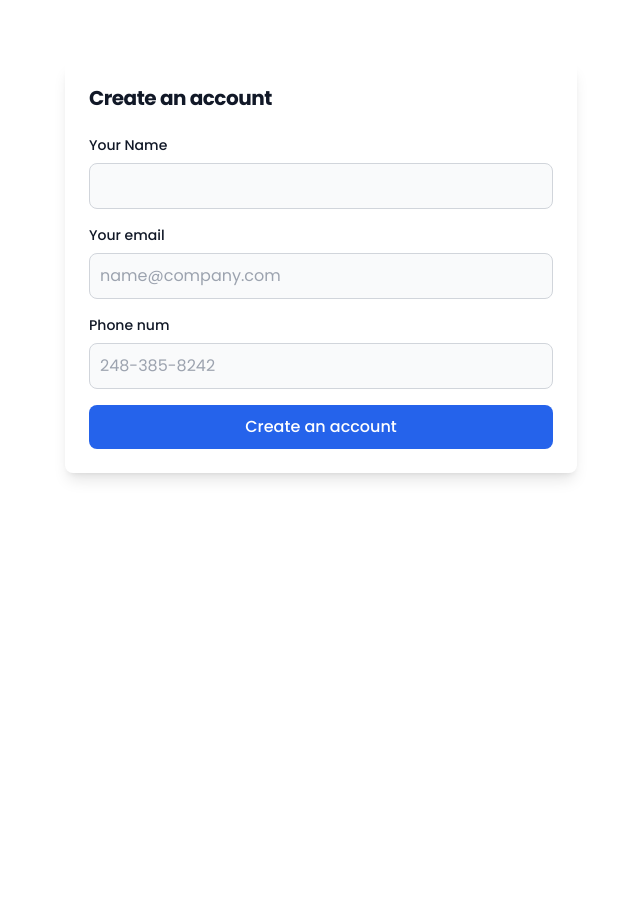
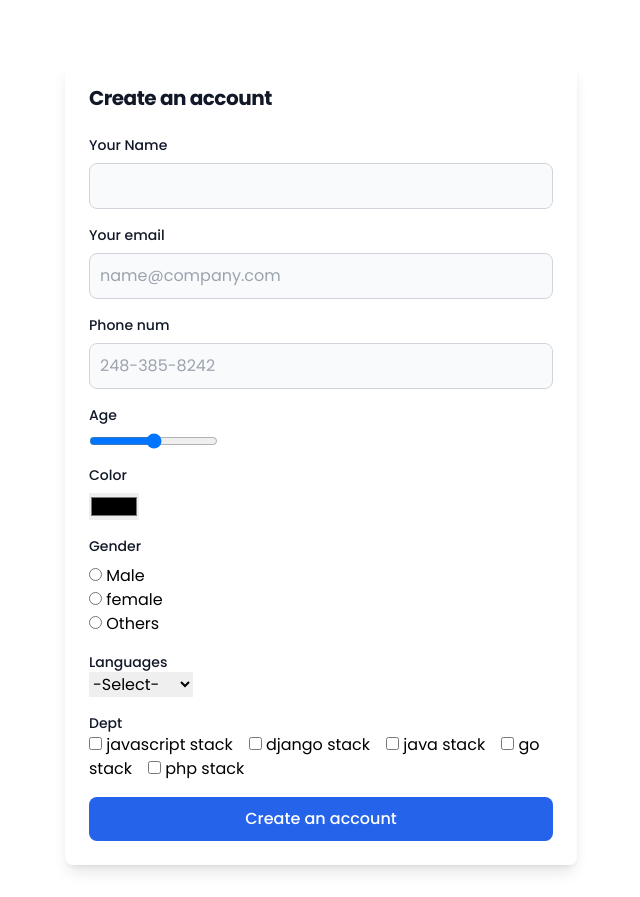
Before and after one commit to topujss/react-practice, a React (Create React App) app: page /contact in a window 1280 px wide. Shown: the part 360-1257 px from the top of the page, without its empty margins (319-959 px from the left). Before the commit the page ends 865 px from the top, so only its background shows below. Built offline with nearby package versions, Linux system fonts and the light colour scheme; the HTML template or start-up script is replaced by a standard one.

Commit message:
Practice ongoing

```diff
--- a/src/pages/Contact/Contact.jsx
+++ b/src/pages/Contact/Contact.jsx
@@ -10,16 +10,21 @@ export default function Contact() {
     name: '',
     email: '',
     cell: '',
+    age: '',
+    color: '',
+    gender: '',
+    language: '',
+    dept: '',
   });
 
   // On input change
-  function handleInput(e) {
-    const This = e.target;
+  function handleChange(e) {
+    const { name, value } = e.target;
 
-    setInput({
-      ...input,
-      [This.name]: This.value,
-    });
+    setInput((prevState) => ({
+      ...prevState,
+      [name]: value,
+    }));
   }
 
   // alert state management
@@ -30,7 +35,7 @@ export default function Contact() {
   });
 
   // On form submit event
-  const handleInputSubmit = (e) => {
+  const handleChangeSubmit = (e) => {
     e.preventDefault();
 
     const { name, email, cell } = input;
@@ -80,7 +85,7 @@ export default function Contact() {
             <div className="w-full rounded-lg shadow-lg max-w-lg">
               <div className="p-6 space-y-6">
                 <h1 className="text-xl font-bold leading-tight tracking-tight text-gray-900">Create an account</h1>
-                <form className="space-y-4" onSubmit={handleInputSubmit}>
+                <form className="space-y-4" onSubmit={handleChangeSubmit}>
                   {/* if alert true show else hide alert */}
                   {alert.status && <Alert msg={alert.msg} type={alert.type} hide={setAlert} />}
                   <div>
@@ -89,9 +94,9 @@ export default function Contact() {
                     </label>
                     <input
                       type="text"
+                      name="name"
                       value={input.name}
-                      name="name"
-                      onChange={handleInput}
+                      onChange={handleChange}
                       className="bg-gray-50 border border-gray-300 text-gray-900 rounded-lg focus:ring focus:ring-primary-600 focus:border-primary-600 block w-full p-2.5 outline-none"
                     />
                   </div>
@@ -103,7 +108,7 @@ export default function Contact() {
                       type="email"
                       name="email"
                       value={input.email}
-                      onChange={handleInput}
+                      onChange={handleChange}
                       className="bg-gray-50 border border-gray-300 text-gray-900 rounded-lg focus:ring focus:ring-primary-600 focus:border-primary-600 block w-full p-2.5 outline-none"
                       placeholder="name@company.com"
                     />
@@ -116,10 +121,99 @@ export default function Contact() {
                       type="text"
                       name="cell"
                       value={input.cell}
-                      onChange={handleInput}
+                      onChange={handleChange}
                       className="bg-gray-50 border border-gray-300 text-gray-900 rounded-lg block w-full p-2.5 outline-none"
                       placeholder="248-385-8242"
                     />
+                  </div>
+                  {/* input range tag */}
+                  <div className="block">
+                    <label htmlFor="" className="block mb-2 text-sm font-medium text-gray-900">
+                      Age
+                    </label>
+                    <input
+                      name="age"
+                      value={input.age}
+                      onChange={handleChange}
+                      className="block"
+                      type="range"
+                      step={1}
+                      min="14"
+                      max="70"
+                    />
+                  </div>
+                  {/* input color tag */}
+                  <div className="block">
+                    <label htmlFor="" className="block mb-2 text-sm font-medium text-gray-900">
+                      Color
+                    </label>
+                    <input
+                      name="color"
+                      value={input.color}
+                      onChange={handleChange}
+                      className="block"
+                      type="color"
+                      draggable={false}
+                      id=""
+                    />
+                  </div>
+
+                  {/* input radio tag */}
+                  <div>
+                    <label htmlFor="" className="block mb-2 text-sm font-medium text-gray-900">
+                      Gender
+                    </label>
+                    <label htmlFor="link" className="block">
+                      <input type="radio" name="male" value="male" onChange={handleChange} id="link" /> Male
+                    </label>
+                    <label htmlFor="" className="block">
+                      <input type="radio" name="female" value="female" onChange={handleChange} id="" /> female
+                    </label>
+                    <label htmlFor="">
+                      <input type="radio" name="others" value="others" onChange={handleChange} id="" /> Others
+                    </label>
+                  </div>
+                  {/* select option tag */}
+                  <div className="block mb-2">
+                    <label htmlFor="" className="block  text-sm font-medium text-gray-900">
+                      Languages
+                    </label>
+                    <select
+                      name="language"
+                      value={input.language}
+                      onChange={handleChange}
+                      className="capitalize focus:outline-none"
+                      id=""
+                    >
+                      <option value="select">-Select-</option>
+                      <option value="javascript">javascript</option>
+                      <option value="python">python</option>
+                      <option value="java">java</option>
+                      <option value="csharp">cSharp</option>
+                      <option value="go">go</option>
+                      <option value="rust">rust</option>
+                    </select>
+                  </div>
+                  {/* input checkbox tag */}
+                  <div className="block mb-2">
+                    <label htmlFor="" className="block  text-sm font-medium text-gray-900">
+                      Dept
+                    </label>
+                    <label htmlFor="">
+                      <input type="checkbox" /> javascript stack
+                    </label>
+                    <label htmlFor="" className="mx-4">
+                      <input type="checkbox" /> django stack
+                    </label>
+                    <label htmlFor="">
+                      <input type="checkbox" /> java stack
+                    </label>
+                    <label htmlFor="" className="mx-4">
+                      <input type="checkbox" /> go stack
+                    </label>
+                    <label htmlFor="">
+                      <input type="checkbox" /> php stack
+                    </label>
                   </div>
                   <button
                     type="submit"
--- a/src/pages/Home/Home.jsx
+++ b/src/pages/Home/Home.jsx
@@ -1,85 +1,29 @@
-import React, { useEffect, useState } from 'react';
+import { useState } from 'react';
 import Header from '../../components/Header/Header';
-import Model from '../../components/Modal/Modal';
 import Title from '../../components/Title/Title';
 
-export default function Home() {
-  const [modal, setModal] = useState(false);
+const Home = () => {
+  const [name, setName] = useState('usa');
 
-  const [count, setCount] = useState(0);
-  setTimeout(() => {}, 1000);
-
-  const [age, setAge] = useState(0);
-  const [year, setYear] = useState(null);
-
-  const handleCheckAge = () => {
-    const ageCal = new Date().getFullYear() - age;
-
-    setYear(ageCal);
+  const handleChange = (e) => {
+    setName(e.target.value);
   };
-
-  useEffect(() => {
-    console.log(`Effect affecting`);
-  }, [year]);
 
   return (
     <>
-      <section className="text-center">
       <Header />
       <Title
         title="our Home page"
         subTitle="Computer programmers, are responsible for developing, coding, installing, and maintaining software systems."
         divider={true}
       />
+      <div className="max-w-screen-lg mx-auto ">
+        <div className="show">
 
-        {modal && (
-          <Model className="" title="This is the home page" hide={setModal}>
-            <>
-              <h1>This is Modal header</h1>
-              <p>
-                Lorem ipsum dolor sit amet consectetur adipisicing elit. Deleniti eum minima corporis consectetur
-                quia sunt harum! Veritatis atque veniam maiores sequi tempora, voluptas laboriosam debitis aut
-                doloremque necessitatibus laudantium iste?
-              </p>
-            </>
-          </Model>
-        )}
-        <button
-          className="p-3 bg-green-500 hover:bg-red-600 hover:text-white transition-all duration-300"
-          onClick={() => setModal(true)}
-        >
-          Modal
-        </button>
-        <div className="counter mt-5">
-          <h1 className="text-7xl">{count}</h1>
-          <button
-            className="p-3 bg-cyan-500 hover:bg-red-600 hover:text-white transition-all duration-300 mr-3"
-            onClick={() => setCount(count + 1)}
-          >
-            Plus
-          </button>
-          <button
-            className="p-3 bg-blue-500 hover:bg-red-600 hover:text-white transition-all duration-300"
-            onClick={() => setCount(count - 1)}
-          >
-            Minus
-          </button>
         </div>
-        <hr className="border-red-500 border-2 my-10" />
-        <div className="age-cal my-10">
-          <input
-            type="text"
-            className="p-3 border-2 border-rose-400 text-rose-800 text-2xl"
-            value={age}
-            onChange={(e) => setAge(e.target.value)}
-            placeholder="Age in years please"
-          />
-          <button type="submit" className="p-3 bg-blue-500" onClick={handleCheckAge}>
-            Submit
-          </button>
-          {year && <h1 className="mt-5 text-3xl">Your age is {year} years old.</h1>}
       </div>
-      </section>
     </>
   );
-}
+};
+
+export default Home;
```
Also changed, not shown: 1 other file (tests, documents, lock files or other folders). Lines whose indentation alone changed are shown as unchanged.
